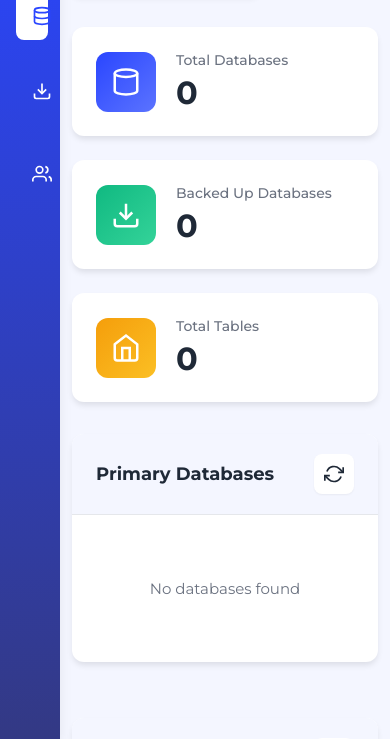
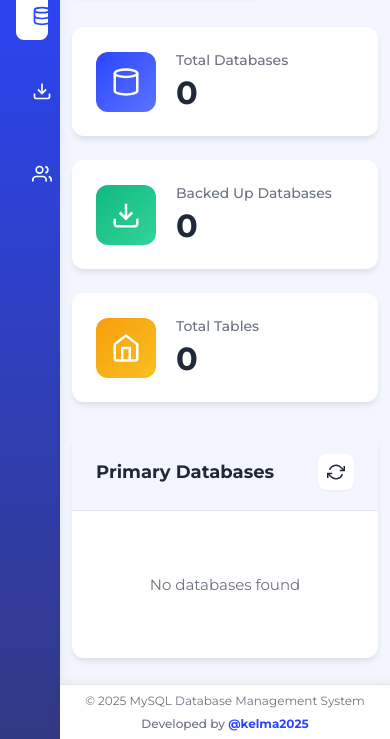
Before and after one commit to kelmaxxx/MyFinalProj_ITE152, a plain HTML site: page static/index.html in a window 390 px wide. Shown: the part 105-844 px from the top of the page. Drawn offline with Linux system fonts and the light colour scheme; no server answers.

Commit message:
Add footer with developer credit
- Added fixed footer at bottom of page
- Displays copyright and developer name @kelma2025
- Links to GitHub profile
- Responsive design for mobile
- Added padding to main content to prevent overlap
- Styled with hover effects

```diff
--- a/static/css/components.css
+++ b/static/css/components.css
@@ -55,18 +55,19 @@
 }
 
 .btn-icon {
-    width: 40px;
-    height: 40px;
+    width: 36px;
+    height: 36px;
     padding: 0;
     border: none;
     background: var(--white);
     border-radius: 8px;
     cursor: pointer;
-    display: flex;
+    display: inline-flex;
     align-items: center;
     justify-content: center;
     transition: all 0.3s ease;
     box-shadow: var(--shadow-sm);
+    vertical-align: middle;
 }
 
 .btn-icon:hover {
@@ -75,8 +76,8 @@
 }
 
 .btn-icon svg {
-    width: 20px;
-    height: 20px;
+    width: 18px;
+    height: 18px;
     stroke: var(--text-dark);
 }
 
--- /dev/null
+++ b/static/css/footer.css
@@ -0,0 +1,74 @@
+/* Footer Styles */
+
+.footer {
+    position: fixed;
+    bottom: 0;
+    left: 260px; /* Same as sidebar width */
+    right: 0;
+    background: var(--white);
+    border-top: 1px solid var(--border-color);
+    padding: 1rem 2rem;
+    box-shadow: 0 -2px 10px rgba(0, 0, 0, 0.05);
+    z-index: 100;
+}
+
+.footer-content {
+    display: flex;
+    justify-content: space-between;
+    align-items: center;
+    flex-wrap: wrap;
+    gap: 1rem;
+    font-size: 0.875rem;
+    color: var(--text-light);
+}
+
+.footer-content p {
+    margin: 0;
+}
+
+.footer-author {
+    font-weight: 500;
+}
+
+.footer-author a {
+    color: var(--primary-color);
+    text-decoration: none;
+    font-weight: 600;
+    transition: all 0.3s ease;
+}
+
+.footer-author a:hover {
+    color: var(--secondary-color);
+    text-decoration: underline;
+}
+
+/* Add padding to main content to prevent footer overlap */
+.main-content {
+    padding-bottom: 80px; /* Make room for footer */
+}
+
+/* Responsive footer */
+@media (max-width: 768px) {
+    .footer {
+        left: 200px;
+        padding: 0.75rem 1rem;
+    }
+
+    .footer-content {
+        flex-direction: column;
+        text-align: center;
+        gap: 0.5rem;
+        font-size: 0.8125rem;
+    }
+}
+
+@media (max-width: 480px) {
+    .footer {
+        left: 60px;
+        padding: 0.5rem;
+    }
+
+    .footer-content {
+        font-size: 0.75rem;
+    }
+}
--- a/static/css/tables.css
+++ b/static/css/tables.css
@@ -78,12 +78,12 @@
 
 #users-page .data-table th:nth-child(2),
 #users-page .data-table td:nth-child(2) { /* Host */
-    width: 35%;
+    width: 105%;
 }
 
 #users-page .data-table th:nth-child(3),
 #users-page .data-table td:nth-child(3) { /* Actions */
-    width: 30%;
+    width: 5%;
     text-align: center;
 }
 
--- a/static/index.html
+++ b/static/index.html
@@ -12,6 +12,7 @@
     <link rel="stylesheet" href="css/forms.css">
     <link rel="stylesheet" href="css/modals.css">
     <link rel="stylesheet" href="css/toast.css">
+    <link rel="stylesheet" href="css/footer.css">
     <link rel="stylesheet" href="css/responsive.css">
     <link rel="preconnect" href="https://fonts.googleapis.com">
     <link rel="preconnect" href="https://fonts.gstatic.com" crossorigin>
@@ -221,6 +222,14 @@
     <!-- Modal Container -->
     <div id="modalContainer"></div>
 
+    <!-- Footer -->
+    <footer class="footer">
+        <div class="footer-content">
+            <p>© 2025 MySQL Database Management System</p>
+            <p class="footer-author">Developed by <a href="https://github.com/kelmaxxx" target="_blank">@kelma2025</a></p>
+        </div>
+    </footer>
+
     <!-- Refactored modular scripts -->
     <script src="api.js"></script>
     <script src="ui-helpers.js"></script>
```
